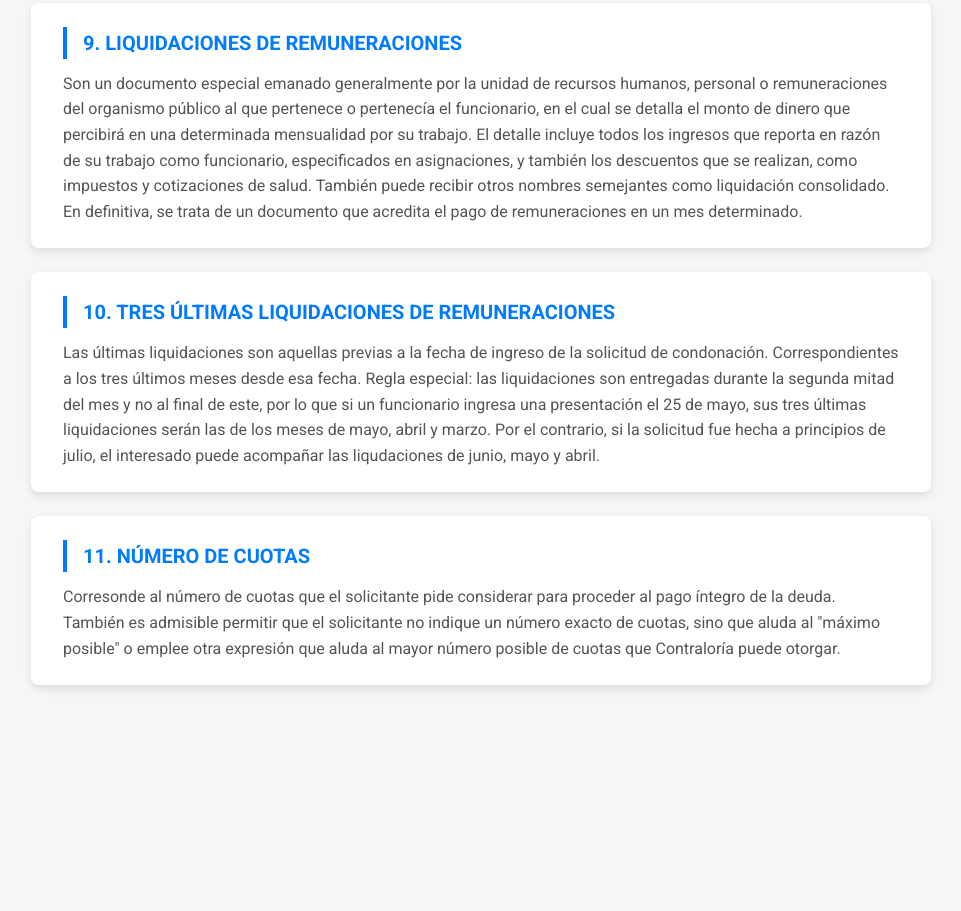
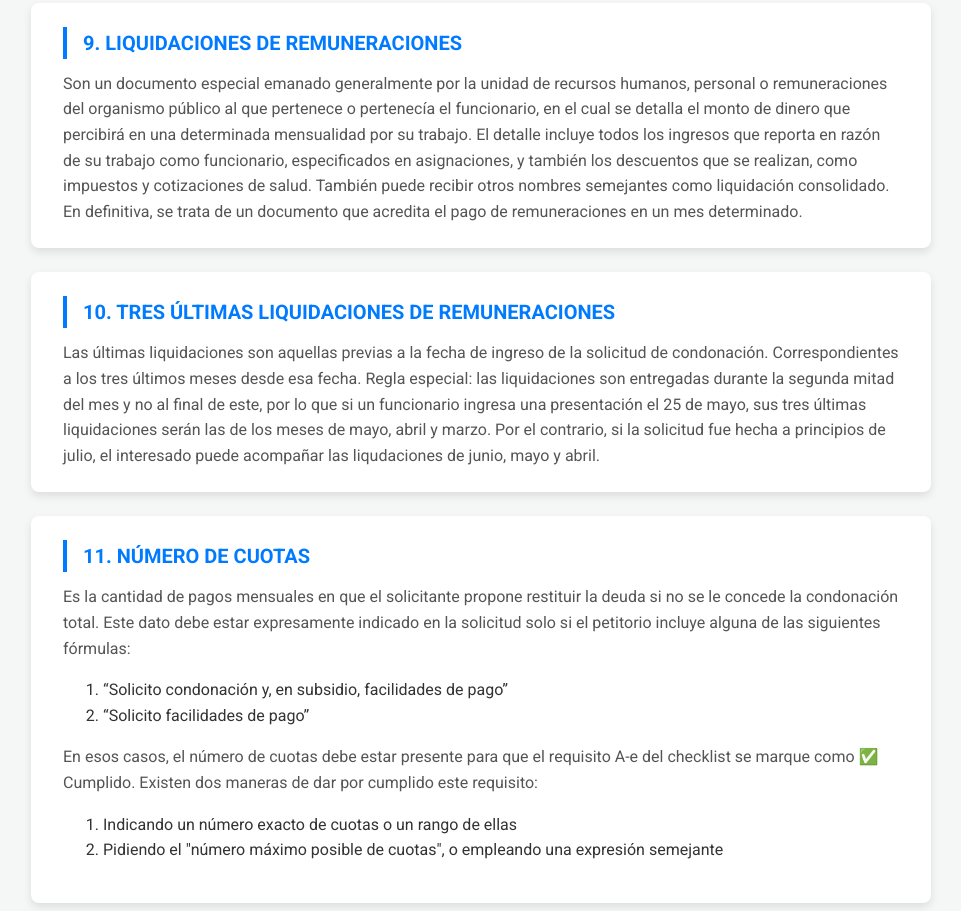
Before and after one commit to srvander/web_page_condonaciones, a plain HTML site: page index.html in a window 1280 px wide. Shown: the part 1886-2797 px from the top of the page, without its empty margins (159-1120 px from the left). Before the commit the page ends 2619 px from the top, so only its background shows below. Drawn offline with Linux system fonts and the light colour scheme.

Commit message:
Perfecciona concepto número de cuotas.html

```diff
--- a/index.html
+++ b/index.html
@@ -3,7 +3,7 @@
 <head>
     <meta charset="UTF-8">
     <meta name="viewport" content="width=device-width, initial-scale=1.0">
-    <title>Glosario de Automatización</title>
+    <title>Glosario de Condonaciones</title>
     <style>
         @import url('https://fonts.googleapis.com/css2?family=Roboto:wght@400;700&display=swap');
 
@@ -72,7 +72,7 @@
     <div class="container">
         <header>
             <h1>GLOSARIO</h1>
-            <p>A continuación se definen algunos conceptos para perfeccionar el examen de admisibilidad:</p>
+            <p>A continuación se definen algunos conceptos para perfeccionar el examen de admisibilidad de solicitudes de condonación:</p>
         </header>
 
         <main class="glossary">
@@ -128,7 +128,16 @@
 
             <div class="term-card">
                 <h2>11. NÚMERO DE CUOTAS</h2>
-                <p>Corresonde al número de cuotas que el solicitante pide considerar para proceder al pago íntegro de la deuda. También es admisible permitir que el solicitante no indique un número exacto de cuotas, sino que aluda al "máximo posible" o emplee otra expresión que aluda al mayor número posible de cuotas que Contraloría puede otorgar.</p>
+                <p>Es la cantidad de pagos mensuales en que el solicitante propone restituir la deuda si no se le concede la condonación total. Este dato debe estar expresamente indicado en la solicitud solo si el petitorio incluye alguna de las siguientes fórmulas:</p>
+                    <ol>
+                        <li>“Solicito condonación y, en subsidio, facilidades de pago”</li>
+                        <li>“Solicito facilidades de pago”</li>
+                    </ol>
+                <p>En esos casos, el número de cuotas debe estar presente para que el requisito A-e del checklist se marque como ✅ Cumplido. Existen dos maneras de dar por cumplido este requisito:</p>
+                    <ol>
+                        <li>Indicando un número exacto de cuotas o un rango de ellas</li>
+                        <li>Pidiendo el "número máximo posible de cuotas", o empleando una expresión semejante</li>
+                    </ol>
             </div>
         </main>
     </div>
```
